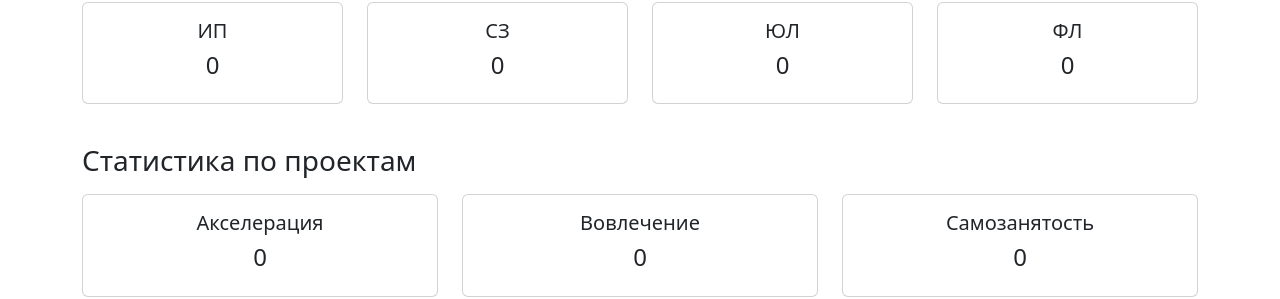
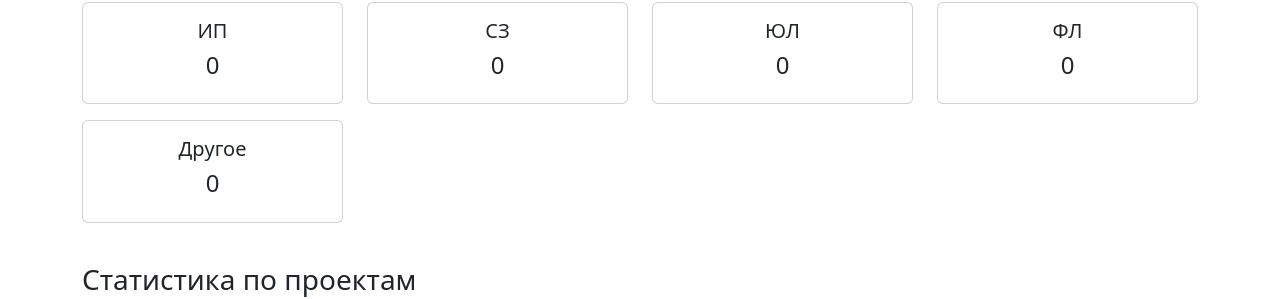
Before and after one commit to RUS29TAM/ACAS-v.2.0, a Next.js app: page /department in a window 1280 px wide. Shown: the part 434-733 px from the top of the page. Built offline with nearby package versions, Linux system fonts and the light colour scheme; no server answers; the database is empty.

Commit message:
style: nothing change

```diff
--- a/src/app/department/page.tsx
+++ b/src/app/department/page.tsx
@@ -9,9 +9,7 @@ type PageProps = {
     searchParams: Promise<{ centerId: string }>;
 };
 
-export default async function DepartmentPage({
-                                                 searchParams,
-                                             }: PageProps) {
+export default async function DepartmentPage({searchParams,}: PageProps) {
     const centerId = (await searchParams)?.centerId ? parseInt((await searchParams).centerId) : undefined;
 
     // Запросы данных
@@ -57,7 +55,7 @@ export default async function DepartmentPage({
     const smspCount = smspStats.find(item => item.smsp)?._count._all || 0;
     const nonSmspCount = smspStats.find(item => !item.smsp)?._count._all || 0;
 
-    const clientTypes = ['ИП', 'СЗ', 'ЮЛ', 'ФЛ'];
+    const clientTypes = ['ИП', 'СЗ', 'ЮЛ', 'ФЛ', 'Другое'];
     const statistics = clientTypes.map(type => ({
         type,
         total: stats.find(item => item.clientType === type)?._count._all || 0,
```
